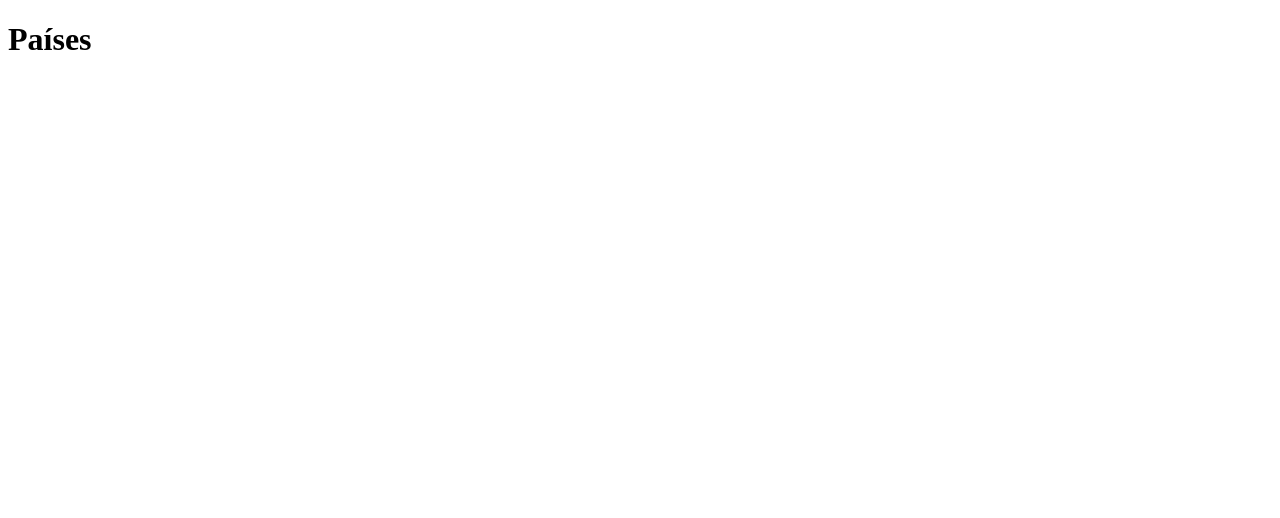
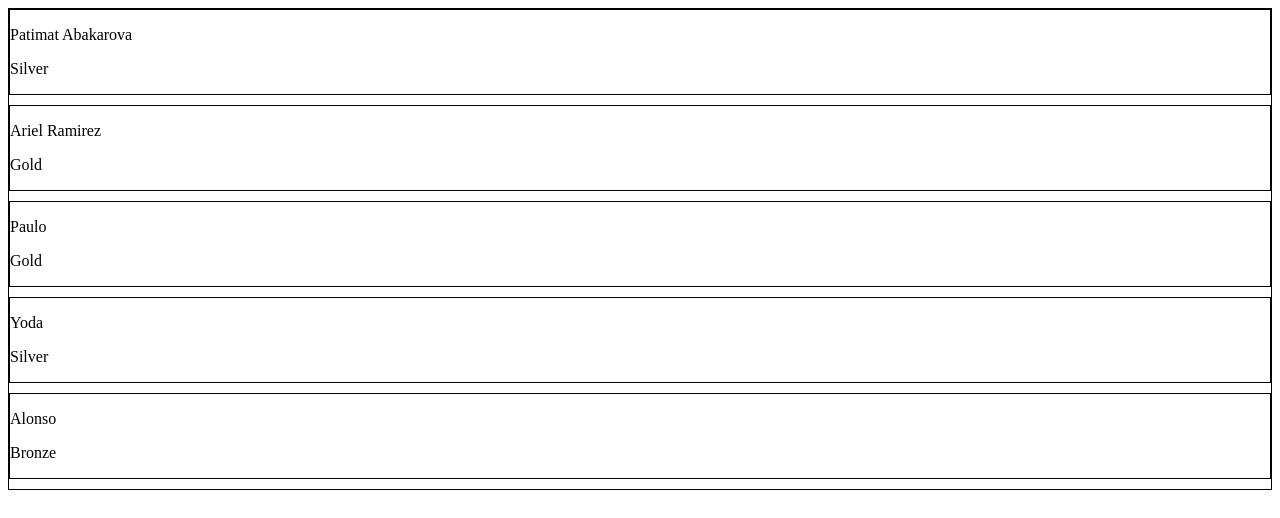
Before and after one commit to sanykTron/pruebasObjetosJS, a plain HTML site: page test.html in a window 1280 px wide. Drawn offline with Linux system fonts and the light colour scheme.

Commit message:
primer commit con avances

```diff
--- a/test.html
+++ b/test.html
@@ -3,44 +3,148 @@
 <head>
 	<meta charset="utf-8">
 	<title>Objetos en JS</title>
-
+	<style>
+	div {
+  		border: 1px solid black;
+  		margin-bottom: 10px;
+	}
+	</style>
 </head>
 <body>
+	<div id="myDIV">
 
-	<h1>Países</h1>
-	<ul id="paises"></ul>
-
-	<script type="module" src="athletes.js">
+	</div>
 
 
+	<script>
 
-		import * as myModule from 'athletes.js';
+
+		var objeto = {
+	  		"games": "Olympic Games",
+		  	"year": 2016,
+		  	"season": "summer",
+		  	"city": "Rio de Janeiro",
+		  	"athletes": [
+		    {
+		      "name": "Giovanni Abagnale",
+		      "gender": "M",
+		      "height": "198",
+		      "weight": "90",
+		      "sport": "Taekwondo",
+		      "team": "Italy",
+		      "noc": "ITA",
+		      "age": 22,
+		      "event": "Taekwondo Women's Flyweight",
+		      "medal": "Bronze"
+		    },
+    		{
+		      "name": "Patimat Abakarova",
+		      "gender": "F",
+		      "height": "165",
+		      "weight": "49",
+		      "sport": "Taekwondo",
+		      "team": "Azerbaijan",
+		      "noc": "AZE",
+		      "age": 22,
+		      "event": "Taekwondo Women's Flyweight",
+		      "medal": "Silver"
+		    },
+		    {
+		      "name": "Ariel Ramirez",
+		      "gender": "H",
+		      "height": "165",
+		      "weight": "49",
+		      "sport": "Taekwondo",
+		      "team": "Azerbaijan",
+		      "noc": "AZE",
+		      "age": 24,
+		      "event": "Taekwondo Women's Flyweight",
+		      "medal": "Gold"
+		    },
+		    {
+		      "name": "Paulo",
+		      "gender": "H",
+		      "height": "165",
+		      "weight": "49",
+		      "sport": "Soccer",
+		      "team": "Azerbaijan",
+		      "noc": "AZE",
+		      "age": 21,
+		      "event": "Under 23",
+		      "medal": "Gold"
+		    },
+		    {
+		      "name": "Yoda",
+		      "gender": "H",
+		      "height": "165",
+		      "weight": "49",
+		      "sport": "Soccer",
+		      "team": "Azerbaijan",
+		      "noc": "AZE",
+		      "age": 24,
+		      "event": "Under 23",
+		      "medal": "Silver"
+		    },
+		    {
+		      "name": "Alonso",
+		      "gender": "H",
+		      "height": "165",
+		      "weight": "49",
+		      "sport": "Soccer",
+		      "team": "Azerbaijan",
+		      "noc": "AZE",
+		      "age": 22,
+		      "event": "Under 23",
+		      "medal": "Bronze"
+		    }]
+		};
+
+
 
 		function mostrar()
 		{
 
-
-			let arregloPaises = [];
+			//relleno de simios.
+			let arregloAtletas = [];
 			for(let i = 0; i<(objeto.athletes).length; i++)
 			{
 
-
-				arregloPaises.push(objeto.athletes[i].team);
+				//agrego simios que cumplan con la condición
+				if(objeto.athletes[i].team == "Azerbaijan")
+					arregloAtletas.push(objeto.athletes[i]);
 
 			}
 
-			arregloPaises.sort();
+			arregloAtletas.sort();
 
-			const s = new Set(arregloPaises);
+			const s = new Set(arregloAtletas);
 
-			paises = Array.from(s);
+			atletasLimpiosOrdenados = Array.from(s);
 
-			document.getElementById('paises').innerHTML ='<li>' + paises.join('</li><li>') + '</li>'
+			//document.getElementById('paises').innerHTML ='<li>' + paises.join('</li><li>') + '</li>'
+
+
+
+
+			atletasLimpiosOrdenados.forEach(element => mostrarCaja(element.name, element.medal));
+
 
 
 		}
 
+  		function mostrarCaja(nombre, medalla) {
 
+  			var elementDiv = document.createElement("div");
+  			var elementNombre = document.createElement("P");
+  			elementNombre.innerHTML = nombre;
+  			var elementMedalla = document.createElement("P");
+  			elementMedalla.innerHTML = medalla;
+
+  			elementDiv.appendChild(elementNombre);
+  			elementDiv.appendChild(elementMedalla);
+
+  			document.getElementById("myDIV").appendChild(elementDiv);
+		}
 
 
 
```
